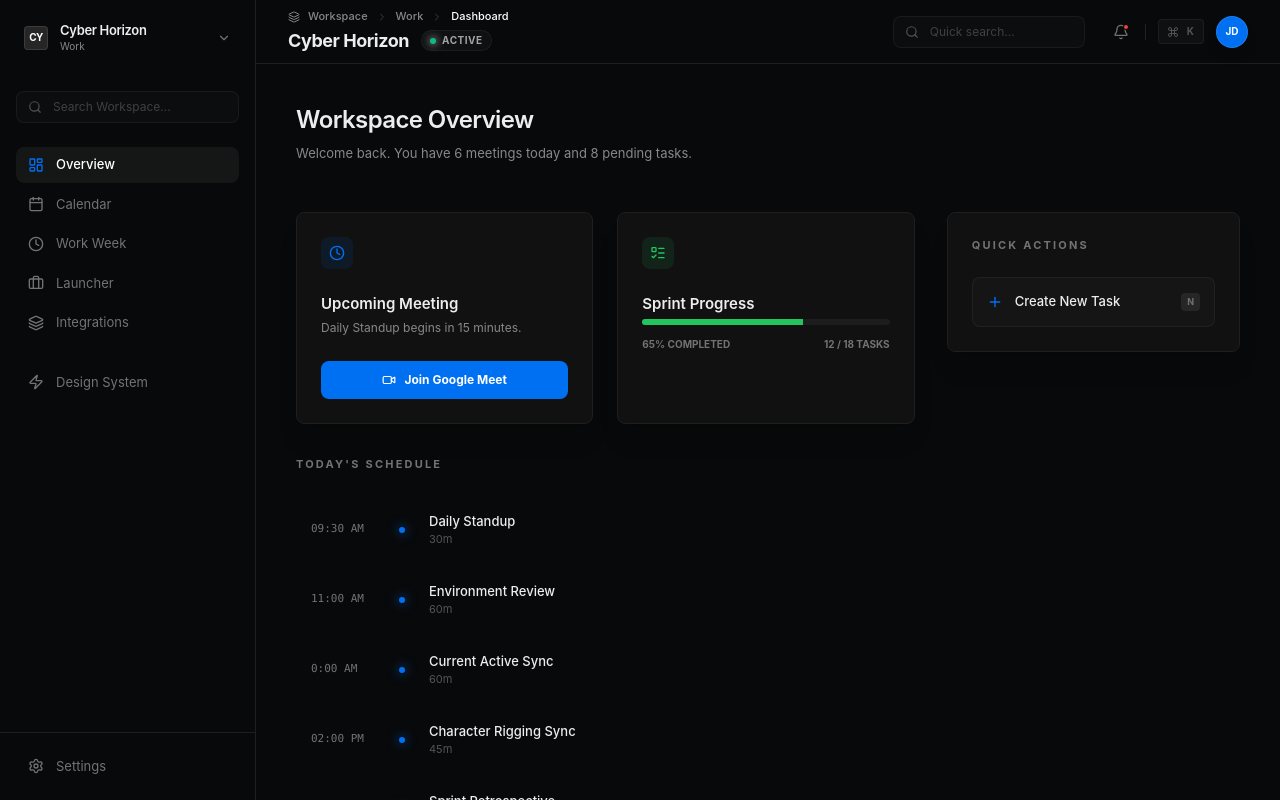
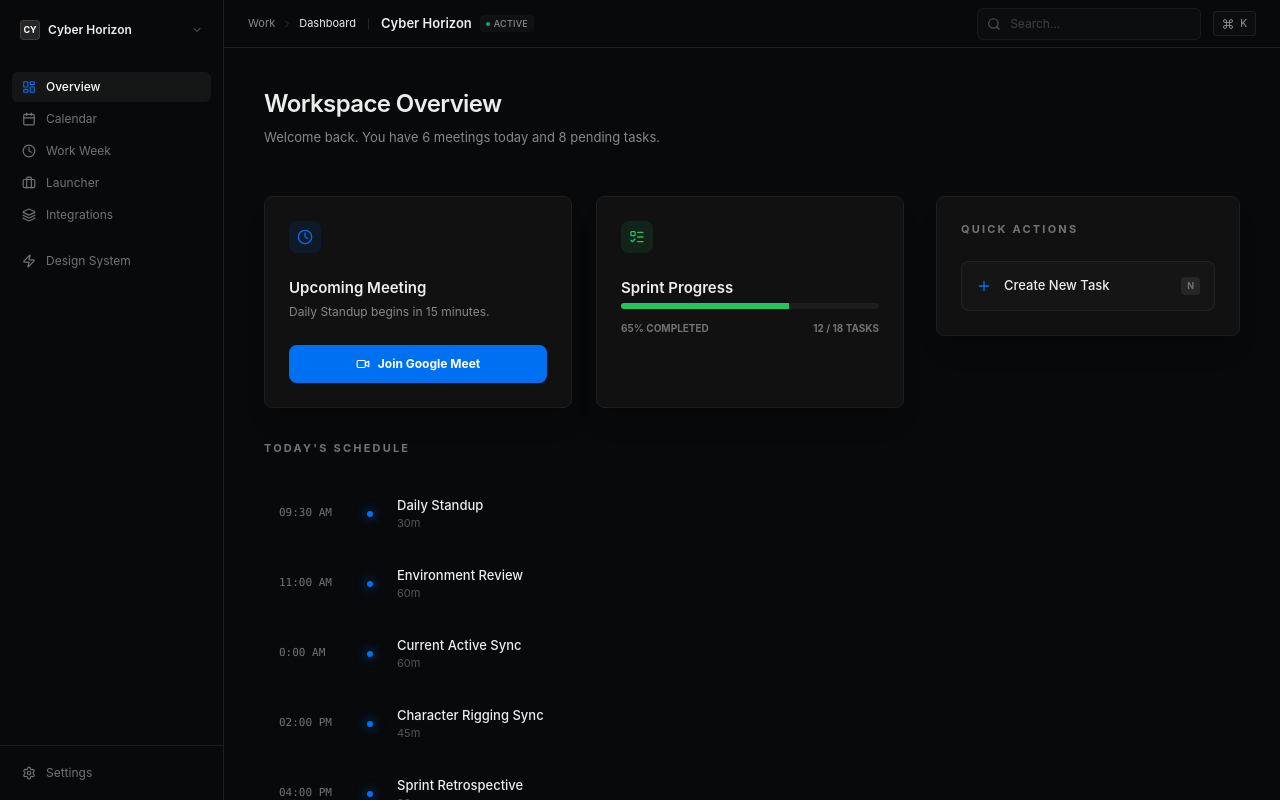
Before and after one commit to SBUplakankus/wfh-dashboard-v2, a React (Vite) app: page / in a window 1280 px wide. Built offline with nearby package versions, Linux system fonts and the light colour scheme.

Commit message:
UI Refinement: Premium desktop app styling inspired by Linear/Vercel
Co-authored-by: SBUplakankus <119906674+SBUplakankus@users.noreply.github.com>

```diff
--- a/src/components/Header.tsx
+++ b/src/components/Header.tsx
@@ -1,7 +1,7 @@
 
 import React from 'react';
 import { Project, ThemeConfig, ViewType } from '../types';
-import { Bell, Command, ChevronRight, Search, Zap, Layers } from 'lucide-react';
+import { Command, ChevronRight, Search } from 'lucide-react';
 
 interface HeaderProps {
   activeView: ViewType;
@@ -13,66 +13,57 @@ interface HeaderProps {
 const Header: React.FC<HeaderProps> = ({ activeView, project, onOpenSettings, theme }) => {
   const getStatusColor = (status: Project['status']) => {
     switch(status) {
-      case 'Active': return 'bg-emerald-500';
-      case 'Paused': return 'bg-amber-500';
-      case 'Backlog': return 'bg-slate-500';
-      case 'Completed': return 'bg-blue-500';
-      default: return 'bg-slate-500';
+      case 'Active': return 'bg-emerald-500/90';
+      case 'Paused': return 'bg-amber-500/90';
+      case 'Backlog': return 'bg-slate-500/90';
+      case 'Completed': return 'bg-blue-500/90';
+      default: return 'bg-slate-500/90';
     }
   };
 
   return (
-    <header className="h-16 px-8 border-b flex items-center justify-between z-10 shrink-0" style={{ borderColor: 'var(--border)', backgroundColor: 'var(--header-bg)' }}>
-      <div className="flex flex-col">
-        <div className="flex items-center gap-2 text-[11px] font-medium mb-0.5" style={{ color: 'var(--text-secondary)' }}>
-          <Layers className="w-3 h-3" />
-          <span>Workspace</span>
-          <ChevronRight className="w-3 h-3 opacity-40" />
+    <header className="h-12 px-6 border-b flex items-center justify-between z-10 shrink-0" style={{ borderColor: 'var(--border)', backgroundColor: 'var(--header-bg)' }}>
+      <div className="flex items-center gap-3">
+        {/* Breadcrumbs - tighter, cleaner */}
+        <div className="flex items-center gap-1.5 text-[11px]" style={{ color: 'var(--text-secondary)' }}>
           <span>{project.category}</span>
-          <ChevronRight className="w-3 h-3 opacity-40" />
-          <span className="text-white">{activeView}</span>
+          <ChevronRight className="w-3 h-3 opacity-30" />
+          <span style={{ color: 'var(--text-primary)' }}>{activeView}</span>
         </div>
 
-        <div className="flex items-center gap-3">
-          <h1 className="text-lg font-bold tracking-tight" style={{ color: 'var(--text-primary)' }}>
+        {/* Divider */}
+        <div className="h-3 w-px bg-white/10" />
+
+        {/* Project name and status - more compact */}
+        <div className="flex items-center gap-2">
+          <h1 className="text-[13px] font-semibold" style={{ color: 'var(--text-primary)' }}>
             {project.name}
           </h1>
-          <div className="flex items-center gap-1.5 px-2 py-0.5 rounded-full bg-white/[0.03] border border-white/[0.05]">
-            <div className={`w-1.5 h-1.5 rounded-full ${getStatusColor(project.status)} shadow-[0_0_8px] shadow-current`} />
-            <span className="text-[10px] font-bold uppercase tracking-wider text-neutral-400">{project.status}</span>
+          <div className="flex items-center gap-1 px-1.5 py-0.5 rounded bg-white/[0.03]">
+            <div className={`w-1 h-1 rounded-full ${getStatusColor(project.status)}`} />
+            <span className="text-[9px] font-medium uppercase tracking-wide" style={{ color: 'var(--text-secondary)' }}>
+              {project.status}
+            </span>
           </div>
         </div>
       </div>
 
-      <div className="flex items-center gap-6">
-        <div className="relative group hidden lg:block">
-          <Search className="absolute left-3 top-1/2 -translate-y-1/2 w-3.5 h-3.5 text-neutral-600 group-hover:text-neutral-400 transition-colors" />
+      <div className="flex items-center gap-3">
+        {/* Search - more refined */}
+        <div className="relative group">
+          <Search className="absolute left-2.5 top-1/2 -translate-y-1/2 w-3.5 h-3.5 text-neutral-600" />
           <input
             type="text"
-            placeholder="Quick search..."
-            className="w-48 pl-9 pr-3 py-1.5 bg-white/[0.02] border border-white/[0.05] rounded-lg text-[12px] focus:outline-none focus:border-blue-500/50 transition-all placeholder:text-neutral-700"
+            placeholder="Search..."
+            className="w-56 pl-8 pr-3 py-1.5 bg-white/[0.02] border border-white/[0.05] rounded-md text-[12px] focus:outline-none focus:border-white/20 transition-all placeholder:text-neutral-700"
+            style={{ color: 'var(--text-primary)' }}
           />
         </div>
 
-        <div className="flex items-center gap-3">
-          <button className="text-neutral-500 hover:text-white transition-colors p-1 relative">
-            <Bell className="w-4 h-4" />
-            <div className="absolute top-1 right-1 w-1.5 h-1.5 bg-red-500 rounded-full border border-black" />
-          </button>
-
-          <div className="h-4 w-px bg-white/10" />
-
-          <div className="flex items-center gap-2 px-2 py-1 rounded bg-white/[0.03] border border-white/[0.05] cursor-default">
-            <Command className="w-3 h-3 text-neutral-600" />
-            <span className="text-[10px] text-neutral-600 font-bold uppercase tracking-widest">K</span>
-          </div>
-
-          <div
-            className="w-8 h-8 rounded-full border border-white/10 flex items-center justify-center text-[10px] font-bold text-white shadow-lg overflow-hidden cursor-pointer"
-            style={{ backgroundColor: 'var(--accent)' }}
-          >
-            JD
-          </div>
+        {/* Cmd+K hint - cleaner */}
+        <div className="flex items-center gap-1.5 px-2 py-1 rounded border border-white/[0.08] bg-white/[0.02]">
+          <Command className="w-3 h-3" style={{ color: 'var(--text-secondary)' }} />
+          <span className="text-[10px] font-medium" style={{ color: 'var(--text-secondary)' }}>K</span>
         </div>
       </div>
     </header>
--- a/src/components/Sidebar.tsx
+++ b/src/components/Sidebar.tsx
@@ -59,34 +59,33 @@ const Sidebar: React.FC<SidebarProps> = ({
 
   return (
     <aside
-      className="w-64 h-full border-r flex flex-col z-20 shrink-0"
+      className="w-56 h-full border-r flex flex-col z-20 shrink-0"
       style={{ borderColor: 'var(--border)', backgroundColor: 'var(--sidebar-bg)' }}
       role="navigation"
       aria-label="Main navigation"
     >
-      {/* Project Switcher */}
-      <div className="p-4 relative" ref={dropdownRef}>
+      {/* Project Switcher - more compact */}
+      <div className="p-3 relative" ref={dropdownRef}>
         <button
           onClick={() => setIsProjectDropdownOpen(!isProjectDropdownOpen)}
           aria-expanded={isProjectDropdownOpen}
           aria-haspopup="listbox"
-          className="w-full flex items-center justify-between p-2 rounded-lg hover:bg-white/[0.04] transition-all group active:scale-[0.98] focus-visible:ring-2 focus-visible:ring-blue-500 outline-none"
+          className="w-full flex items-center justify-between p-2 rounded-md hover:bg-white/[0.04] transition-all group focus-visible:ring-1 focus-visible:ring-blue-500 outline-none"
         >
-          <div className="flex items-center gap-3">
-            <div className="w-6 h-6 rounded bg-neutral-800 flex items-center justify-center border border-white/10 group-hover:border-white/20 transition-colors">
-              <span className="text-[10px] font-bold text-white tracking-tighter">{activeProject.name.substring(0,2).toUpperCase()}</span>
+          <div className="flex items-center gap-2">
+            <div className="w-5 h-5 rounded bg-neutral-800 flex items-center justify-center border border-white/10">
+              <span className="text-[9px] font-bold text-white">{(activeProject.name || 'XX').substring(0,2).toUpperCase()}</span>
             </div>
             <div className="text-left">
-              <p className="text-[13px] font-semibold tracking-tight leading-none mb-1" style={{ color: 'var(--text-primary)' }}>{activeProject.name}</p>
-              <p className="text-[10px] leading-none" style={{ color: 'var(--text-secondary)' }}>{activeProject.category}</p>
+              <p className="text-[12px] font-semibold leading-none" style={{ color: 'var(--text-primary)' }}>{activeProject.name}</p>
             </div>
           </div>
-          <ChevronDown className={`w-3.5 h-3.5 text-neutral-500 transition-transform duration-200 ${isProjectDropdownOpen ? 'rotate-180' : ''}`} />
+          <ChevronDown className={`w-3 h-3 text-neutral-500 transition-transform duration-200 ${isProjectDropdownOpen ? 'rotate-180' : ''}`} />
         </button>
 
         {isProjectDropdownOpen && (
           <div
-            className="absolute top-full left-4 right-4 mt-1 bg-[#0d0e10]/95 backdrop-blur-xl border border-white/10 rounded-lg shadow-2xl z-50 p-1 animate-in fade-in slide-in-from-top-1 duration-150 ring-1 ring-black"
+            className="absolute top-full left-3 right-3 mt-1 bg-[#0d0e10]/95 backdrop-blur-xl border border-white/10 rounded-md shadow-2xl z-50 p-1 animate-in fade-in slide-in-from-top-1 duration-150"
             role="listbox"
           >
             {projects.map(p => (
@@ -116,20 +115,10 @@ const Sidebar: React.FC<SidebarProps> = ({
         )}
       </div>
 
-      <div className="flex-1 px-4 py-4 space-y-6">
-        <div>
-          <div className="relative group">
-            <Search className="absolute left-3 top-1/2 -translate-y-1/2 w-3.5 h-3.5 text-neutral-600 group-hover:text-neutral-400 transition-colors" />
-            <input
-              type="text"
-              placeholder="Search Workspace..."
-              className="w-full pl-9 pr-3 py-1.5 bg-white/[0.02] border border-white/[0.05] rounded-lg text-[12px] focus:outline-none focus:ring-1 focus:ring-blue-500/50 transition-all placeholder:text-neutral-700"
-              aria-label="Search workspace"
-            />
-          </div>
-        </div>
+      <div className="flex-1 px-3 py-3 space-y-4">
+        {/* Removed search - too much clutter for sidebar */}
 
-        <nav className="space-y-1" aria-label="Main View Selector">
+        <nav className="space-y-0.5" aria-label="Main View Selector">
           {navItems.map(item => {
             const isActive = activeView === item.id;
             return (
@@ -137,32 +126,32 @@ const Sidebar: React.FC<SidebarProps> = ({
                 key={item.id}
                 onClick={() => onSelectView(item.id)}
                 aria-current={isActive ? 'page' : undefined}
-                className={`w-full flex items-center gap-3 px-3 py-2 rounded-lg text-[13px] transition-all group outline-none focus-visible:ring-1 focus-visible:ring-blue-500 ${isActive ? 'bg-white/[0.05] text-white shadow-sm' : 'text-neutral-500 hover:text-neutral-300 hover:bg-white/[0.02]'}`}
+                className={`w-full flex items-center gap-2.5 px-2.5 py-1.5 rounded-md text-[12px] transition-all group outline-none focus-visible:ring-1 focus-visible:ring-blue-500 ${isActive ? 'bg-white/[0.05] text-white' : 'text-neutral-500 hover:text-neutral-300 hover:bg-white/[0.02]'}`}
               >
-                <item.icon className={`w-4 h-4 transition-colors ${isActive ? 'text-blue-500' : 'group-hover:text-neutral-300'}`} style={{ color: isActive ? 'var(--accent)' : undefined }} />
+                <item.icon className={`w-3.5 h-3.5 transition-colors ${isActive ? 'text-blue-500' : 'group-hover:text-neutral-300'}`} style={{ color: isActive ? 'var(--accent)' : undefined }} />
                 <span className={isActive ? 'font-medium' : ''}>{item.label}</span>
               </button>
             );
           })}
 
-          <div className="h-4" />
+          <div className="h-3" />
 
           <button
             onClick={() => onSelectView('DesignSystem')}
-            className={`w-full flex items-center gap-3 px-3 py-2 rounded-lg text-[13px] transition-all group outline-none focus-visible:ring-1 focus-visible:ring-blue-500 ${activeView === 'DesignSystem' ? 'bg-white/[0.05] text-white' : 'text-neutral-500 hover:text-neutral-300 hover:bg-white/[0.02]'}`}
+            className={`w-full flex items-center gap-2.5 px-2.5 py-1.5 rounded-md text-[12px] transition-all group outline-none focus-visible:ring-1 focus-visible:ring-blue-500 ${activeView === 'DesignSystem' ? 'bg-white/[0.05] text-white' : 'text-neutral-500 hover:text-neutral-300 hover:bg-white/[0.02]'}`}
           >
-            <Zap className={`w-4 h-4 transition-colors ${activeView === 'DesignSystem' ? 'text-amber-500' : 'group-hover:text-amber-400'}`} />
+            <Zap className={`w-3.5 h-3.5 transition-colors ${activeView === 'DesignSystem' ? 'text-amber-500' : 'group-hover:text-amber-400'}`} />
             <span>Design System</span>
           </button>
         </nav>
       </div>
 
-      <div className="p-4 border-t" style={{ borderColor: 'var(--border)' }}>
+      <div className="p-3 border-t" style={{ borderColor: 'var(--border)' }}>
         <button
           onClick={onOpenSettings}
-          className={`w-full flex items-center gap-3 px-3 py-2 rounded-lg text-[13px] transition-all outline-none focus-visible:ring-1 focus-visible:ring-blue-500 ${activeView === 'Settings' ? 'bg-white/[0.05] text-white' : 'text-neutral-500 hover:text-neutral-300 hover:bg-white/[0.02]'}`}
+          className={`w-full flex items-center gap-2.5 px-2.5 py-1.5 rounded-md text-[12px] transition-all outline-none focus-visible:ring-1 focus-visible:ring-blue-500 ${activeView === 'Settings' ? 'bg-white/[0.05] text-white' : 'text-neutral-500 hover:text-neutral-300 hover:bg-white/[0.02]'}`}
         >
-          <Settings className="w-4 h-4" />
+          <Settings className="w-3.5 h-3.5" />
           Settings
         </button>
       </div>
--- a/src/index.css
+++ b/src/index.css
@@ -3,7 +3,7 @@
 @tailwind utilities;
 
 :root {
-  /* Design Tokens - Spacing Scale (8px base) */
+  /* Design Tokens - Tighter spacing for premium feel */
   --space-1: 0.25rem; /* 4px */
   --space-2: 0.5rem;  /* 8px */
   --space-3: 0.75rem; /* 12px */
@@ -29,6 +29,8 @@ body {
   overflow: hidden;
   -webkit-font-smoothing: antialiased;
   -moz-osx-font-smoothing: grayscale;
+  font-size: 14px; /* Slightly smaller base font for premium feel */
+  line-height: 1.5;
 }
 
 /* Accessibility: Focus Ring */
@@ -44,18 +46,18 @@ body {
   -webkit-backdrop-filter: blur(var(--glass-blur, 12px));
 }
 
-/* Scrollbar Optimization */
+/* Scrollbar Optimization - thinner, more refined */
 ::-webkit-scrollbar {
-  width: 4px;
-  height: 4px;
+  width: 3px;
+  height: 3px;
 }
 ::-webkit-scrollbar-track {
   background: transparent;
 }
 ::-webkit-scrollbar-thumb {
-  background: rgba(255, 255, 255, 0.08);
+  background: rgba(255, 255, 255, 0.06);
   border-radius: 10px;
 }
 ::-webkit-scrollbar-thumb:hover {
-  background: rgba(255, 255, 255, 0.15);
+  background: rgba(255, 255, 255, 0.12);
 }
```
Also changed, not shown: src/views/IntegrationsView.tsx (+4 -3 lines).
